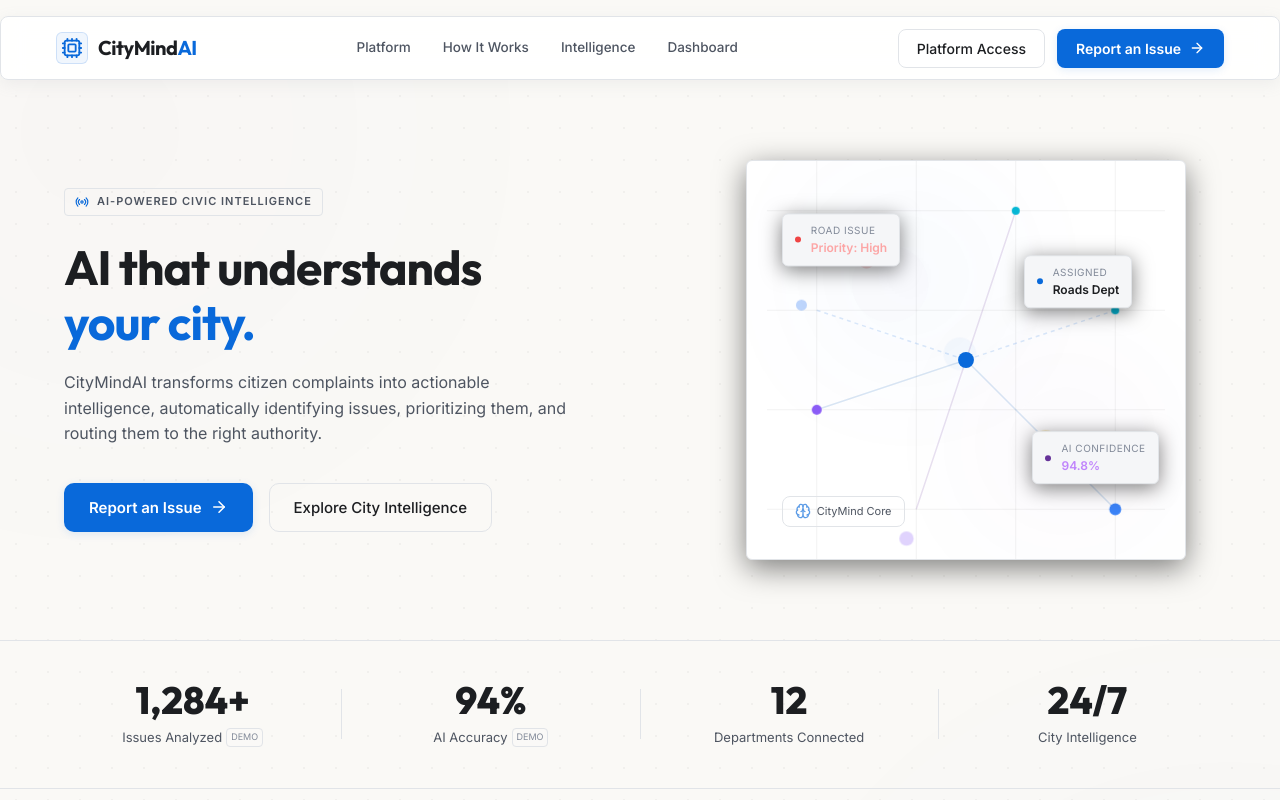
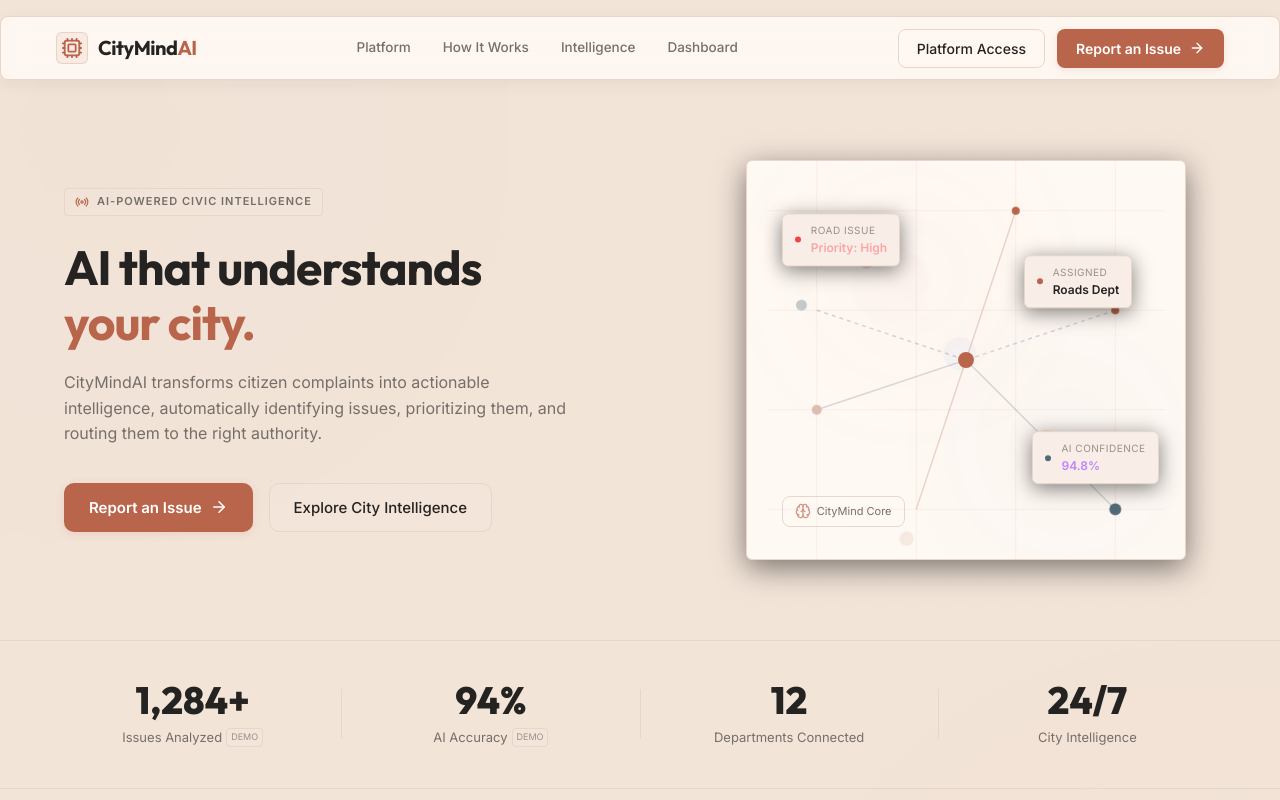
Before and after one commit to vivekraj-eng/CityMindAI, a React (Vite) app: page / in a window 1280 px wide. Shown: the top 800 px of the page. Built offline with nearby package versions, Linux system fonts and the light colour scheme; no server answers; the database is empty.

Commit message:
style: introduce warm peach cinematic design

```diff
--- a/src/App.css
+++ b/src/App.css
@@ -29,12 +29,12 @@
   background: var(--accent-cyan);
   color: #FFFFFF;
   font-weight: 600;
-  box-shadow: 0 2px 8px rgba(9, 105, 218, 0.12);
+  box-shadow: 0 2px 8px rgba(185, 101, 75, 0.15);
 }
 
 .btn-primary:hover {
-  background: #0056b3;
-  box-shadow: 0 4px 12px rgba(9, 105, 218, 0.2);
+  background: #a0533b;
+  box-shadow: 0 4px 12px rgba(185, 101, 75, 0.25);
 }
 
 .btn-secondary {
@@ -101,8 +101,8 @@
   width: 32px;
   height: 32px;
   border-radius: 6px;
-  background: rgba(9, 105, 218, 0.06);
-  border: 1px solid rgba(9, 105, 218, 0.15);
+  background: rgba(185, 101, 75, 0.08);
+  border: 1px solid rgba(185, 101, 75, 0.2);
 }
 
 .logo-icon {
@@ -182,7 +182,7 @@
   position: absolute;
   inset: 0;
   z-index: 1;
-  background-image: radial-gradient(rgba(0, 0, 0, 0.035) 1px, transparent 1px);
+  background-image: radial-gradient(rgba(185, 101, 75, 0.045) 1px, transparent 1px);
   background-size: 32px 32px;
   pointer-events: none;
 }
@@ -1886,21 +1886,21 @@
 }
 
 .status-resolved {
-  background: rgba(16, 185, 129, 0.1);
-  color: #34d399;
-  border: 1px solid rgba(16, 185, 129, 0.2);
+  background: rgba(46, 125, 50, 0.08);
+  color: #2e7d32;
+  border: 1px solid rgba(46, 125, 50, 0.15);
 }
 
 .status-progress {
-  background: rgba(59, 130, 246, 0.1);
-  color: #60a5fa;
-  border: 1px solid rgba(59, 130, 246, 0.2);
+  background: rgba(185, 101, 75, 0.08);
+  color: #B9654B;
+  border: 1px solid rgba(185, 101, 75, 0.15);
 }
 
 .status-pending {
-  background: rgba(245, 158, 11, 0.1);
-  color: #fbbf24;
-  border: 1px solid rgba(245, 158, 11, 0.2);
+  background: rgba(193, 133, 38, 0.08);
+  color: #c18526;
+  border: 1px solid rgba(193, 133, 38, 0.15);
 }
 
 .view-details-action {
@@ -2522,21 +2522,21 @@
 }
 
 .status-badge-visual.status-pending {
-  background: rgba(191, 135, 0, 0.08);
-  color: #a07000;
-  border-color: rgba(191, 135, 0, 0.2);
+  background: rgba(193, 133, 38, 0.08);
+  color: #c18526;
+  border-color: rgba(193, 133, 38, 0.2);
 }
 
 .status-badge-visual.status-in-progress {
-  background: rgba(9, 105, 218, 0.08);
-  color: #0969da;
-  border-color: rgba(9, 105, 218, 0.2);
+  background: rgba(185, 101, 75, 0.08);
+  color: #B9654B;
+  border-color: rgba(185, 101, 75, 0.2);
 }
 
 .status-badge-visual.status-resolved {
-  background: rgba(45, 164, 78, 0.08);
-  color: #1a7f37;
-  border-color: rgba(45, 164, 78, 0.2);
+  background: rgba(46, 125, 50, 0.08);
+  color: #2e7d32;
+  border-color: rgba(46, 125, 50, 0.2);
 }
 
 .inspector-title {
@@ -2659,17 +2659,17 @@
 }
 
 .urgency-text-color-high, .urgency-text-color-critical {
-  color: #CF222E;
+  color: #B03A2E;
   font-weight: 600;
   font-size: 13px;
 }
 .urgency-text-color-medium {
-  color: #BF8700;
+  color: #c18526;
   font-weight: 600;
   font-size: 13px;
 }
 .urgency-text-color-low {
-  color: #0969DA;
+  color: #526A78;
   font-weight: 600;
   font-size: 13px;
 }
@@ -2898,18 +2898,18 @@
 }
 
 .popover-urgency-badge.urgency-high, .popover-urgency-badge.urgency-critical {
-  background: rgba(207, 34, 46, 0.08);
-  color: #CF222E;
+  background: rgba(176, 58, 46, 0.08);
+  color: #B03A2E;
 }
 
 .popover-urgency-badge.urgency-medium {
-  background: rgba(191, 135, 0, 0.08);
-  color: #BF8700;
+  background: rgba(193, 133, 38, 0.08);
+  color: #c18526;
 }
 
 .popover-urgency-badge.urgency-low {
-  background: rgba(9, 105, 218, 0.08);
-  color: #0969DA;
+  background: rgba(82, 106, 120, 0.08);
+  color: #526A78;
 }
 
 .popover-status {
@@ -3109,15 +3109,15 @@
 }
 
 .red-fill-gradient {
-  background: #CF222E;
+  background: #B03A2E;
 }
 
 .yellow-fill-gradient {
-  background: #BF8700;
+  background: #c18526;
 }
 
 .blue-fill-gradient {
-  background: #0056B3;
+  background: #526A78;
 }
 
 /* Resolution Rate Linear Gauge details */
--- a/src/index.css
+++ b/src/index.css
@@ -1,25 +1,25 @@
 @import url('https://fonts.googleapis.com/css2?family=Inter:wght@300;400;500;600;700&family=Outfit:wght@400;500;600;700;800&display=swap');
 
 :root {
-  --bg-color: #FAF9F6;
-  --surface-color: #FFFFFF;
-  --surface-elevated: #F5F6F8;
+  --bg-color: #F3E4D8;
+  --surface-color: #FFF9F4;
+  --surface-elevated: #F8EEE7;
 
-  --text-primary: #1C1E21;
-  --text-secondary: #4E5561;
-  --text-muted: #828A99;
+  --text-primary: #252321;
+  --text-secondary: #766F69;
+  --text-muted: #9A9187;
 
-  --accent-cyan: #0969DA;
-  --accent-cyan-rgb: 9, 105, 218;
-  --accent-purple: #663399;
-  --accent-purple-rgb: 102, 51, 153;
-  --accent-blue: #0056B3;
-  --accent-blue-rgb: 0, 86, 179;
+  --accent-cyan: #B9654B;
+  --accent-cyan-rgb: 185, 101, 75;
+  --accent-purple: #526A78;
+  --accent-purple-rgb: 82, 106, 120;
+  --accent-blue: #3E525E;
+  --accent-blue-rgb: 62, 82, 94;
 
-  --glass-bg: rgba(255, 255, 255, 0.9);
-  --glass-border: #E1E4E8;
-  --glass-border-hover: #D1D5DA;
-  --glass-shadow: rgba(149, 157, 165, 0.12);
+  --glass-bg: rgba(255, 249, 244, 0.9);
+  --glass-border: #E7D6C9;
+  --glass-border-hover: #DABFB0;
+  --glass-shadow: rgba(50, 40, 30, 0.06);
 
   --font-sans: 'Inter', system-ui, -apple-system, sans-serif;
   --font-heading: 'Outfit', 'Inter', system-ui, -apple-system, sans-serif;
@@ -74,12 +74,12 @@ a {
 }
 
 ::-webkit-scrollbar-thumb {
-  background: rgba(0, 0, 0, 0.08);
+  background: rgba(185, 101, 75, 0.15);
   border-radius: 4px;
 }
 
 ::-webkit-scrollbar-thumb:hover {
-  background: rgba(0, 0, 0, 0.16);
+  background: rgba(185, 101, 75, 0.3);
 }
 
 @media (max-width: 768px) {
--- a/src/pages/Home.jsx
+++ b/src/pages/Home.jsx
@@ -112,21 +112,21 @@ export default function Home({ setView }) {
             <div className="abstract-city-grid">
               <svg width="100%" height="100%" viewBox="0 0 400 400" fill="none" className="grid-svg">
                 {/* City Grid Lines */}
-                 <path d="M 50,0 L 50,400 M 150,0 L 150,400 M 250,0 L 250,400 M 350,0 L 350,400" stroke="rgba(0,0,0,0.06)" strokeWidth="1" />
-                 <path d="M 0,50 L 400,50 M 0,150 L 400,150 M 0,250 L 400,250 M 0,350 L 400,350" stroke="rgba(0,0,0,0.06)" strokeWidth="1" />
+                 <path d="M 50,0 L 50,400 M 150,0 L 150,400 M 250,0 L 250,400 M 350,0 L 350,400" stroke="rgba(185, 101, 75, 0.08)" strokeWidth="1" />
+                 <path d="M 0,50 L 400,50 M 0,150 L 400,150 M 0,250 L 400,250 M 0,350 L 400,350" stroke="rgba(185, 101, 75, 0.08)" strokeWidth="1" />
 
                  {/* Diagonal connection lines */}
-                 <path d="M 50,150 L 200,200 L 350,150" stroke="rgba(9, 105, 218, 0.15)" strokeWidth="1.5" strokeDasharray="4 4" />
-                 <path d="M 150,350 L 200,200 L 250,50" stroke="rgba(102, 51, 153, 0.15)" strokeWidth="1.5" />
-                 <path d="M 50,250 L 200,200 L 350,350" stroke="rgba(0, 86, 179, 0.15)" strokeWidth="1.5" />
+                 <path d="M 50,150 L 200,200 L 350,150" stroke="rgba(82, 106, 120, 0.25)" strokeWidth="1.5" strokeDasharray="4 4" />
+                 <path d="M 150,350 L 200,200 L 250,50" stroke="rgba(185, 101, 75, 0.25)" strokeWidth="1.5" />
+                 <path d="M 50,250 L 200,200 L 350,350" stroke="rgba(62, 82, 94, 0.2)" strokeWidth="1.5" />
 
                 {/* City Nodes */}
-                <circle cx="50" cy="150" r="5" fill="#3b82f6" className="pulse-node-slow" />
-                <circle cx="350" cy="150" r="4" fill="#06b6d4" />
-                <circle cx="150" cy="350" r="6" fill="#8b5cf6" className="pulse-node-fast" />
-                <circle cx="250" cy="50" r="4" fill="#06b6d4" />
-                <circle cx="50" cy="250" r="5" fill="#8b5cf6" />
-                <circle cx="350" cy="350" r="6" fill="#3b82f6" />
+                <circle cx="50" cy="150" r="5" fill="#526A78" className="pulse-node-slow" />
+                <circle cx="350" cy="150" r="4" fill="#B9654B" />
+                <circle cx="150" cy="350" r="6" fill="#DABFB0" className="pulse-node-fast" />
+                <circle cx="250" cy="50" r="4" fill="#B9654B" />
+                <circle cx="50" cy="250" r="5" fill="#DABFB0" />
+                <circle cx="350" cy="350" r="6" fill="#526A78" />
 
                 {/* Issue markers */}
                 <g transform="translate(100, 100)">
```
